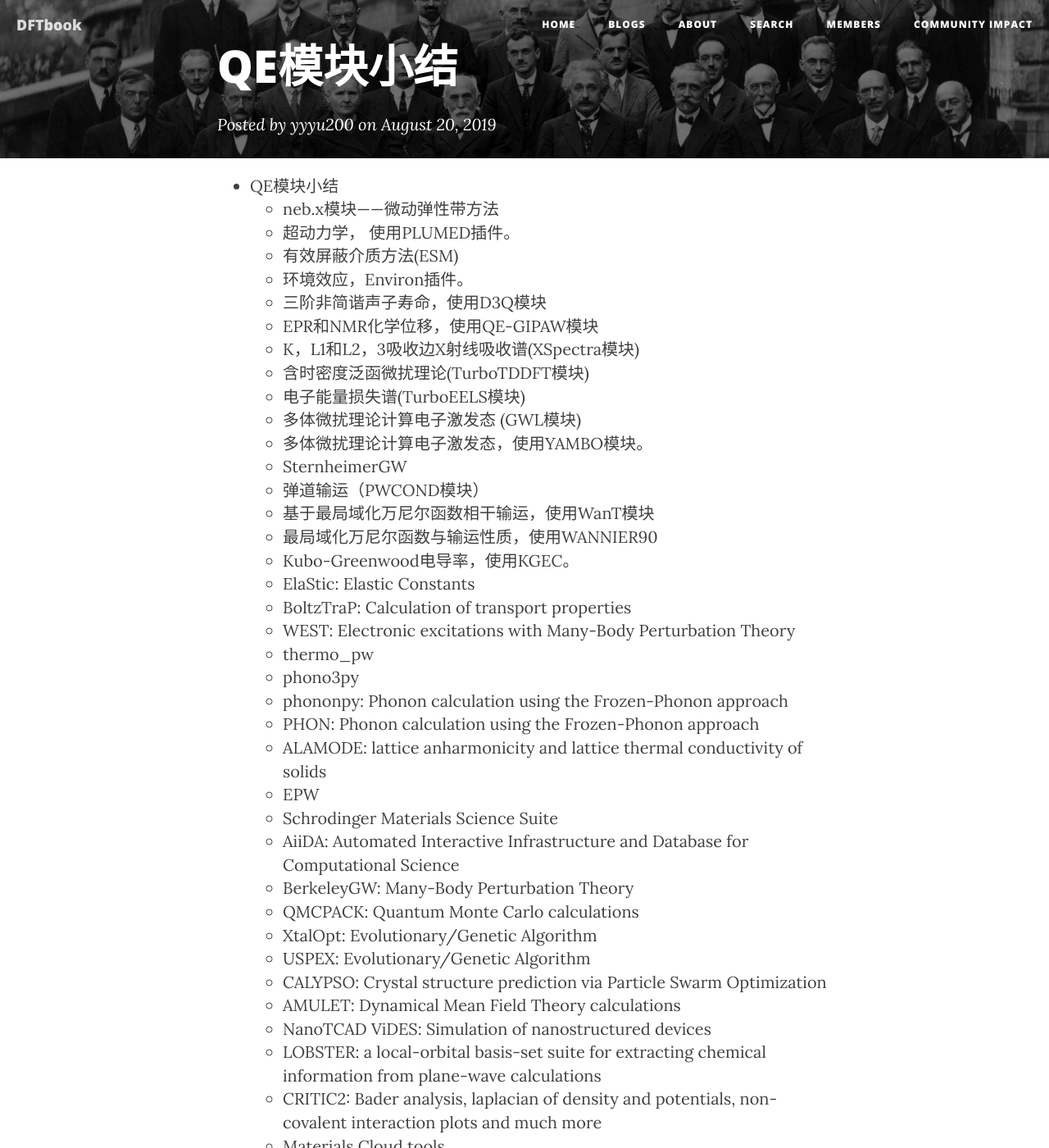
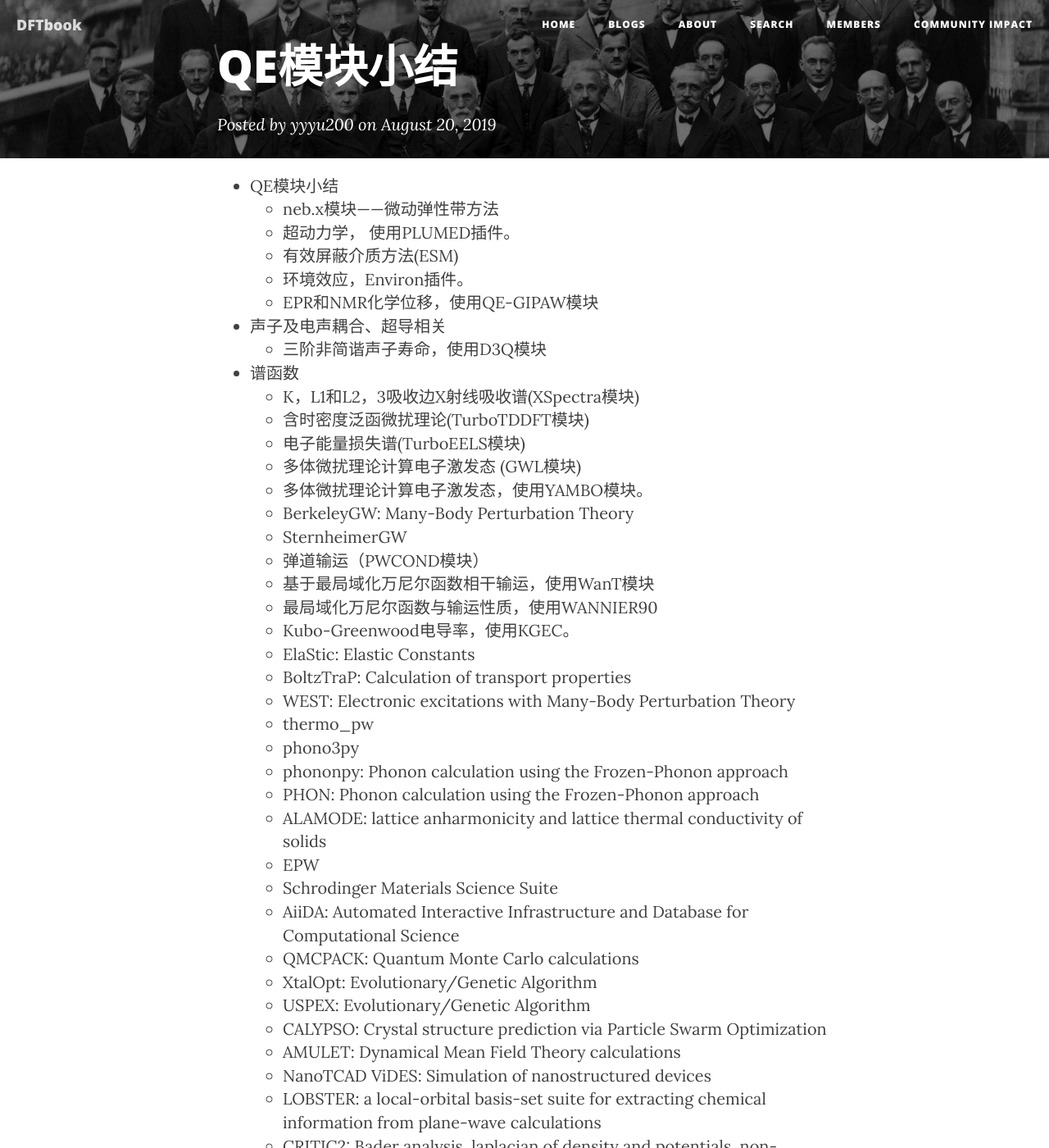
Before and after one commit to yyyu200/DFTbook, a Jekyll site: the page built from _posts/2019-08-20-Thirdparty.md, in a window 1280 px wide and 1400 px high. Shown: the whole window at 82% size. Built offline with Jekyll 4.4.1, drawn with Linux system fonts in a browser that asks for light colours; nearby versions of some CDN libraries; comment, search, counter and statistics services are not loaded; some of the changed text lies outside the part shown.

Commit message:
modify at20190925-11:57:58-aliyun

```diff
--- a/_posts/2019-08-20-Thirdparty.md
+++ b/_posts/2019-08-20-Thirdparty.md
@@ -39,9 +39,13 @@
 
 ## 环境效应，Environ插件。
 
+## EPR和NMR化学位移，使用QE-GIPAW模块
+
+# 声子及电声耦合、超导相关
+
 ## 三阶非简谐声子寿命，使用D3Q模块
 
-## EPR和NMR化学位移，使用QE-GIPAW模块
+# 谱函数
 
 ## K，L1和L2，3吸收边X射线吸收谱(XSpectra模块)
 
```
Also changed, not shown: other parts of _posts/2019-08-20-Thirdparty.md (+4 -2 lines).
